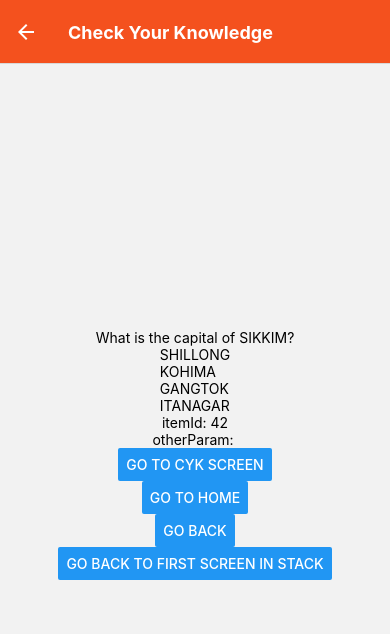
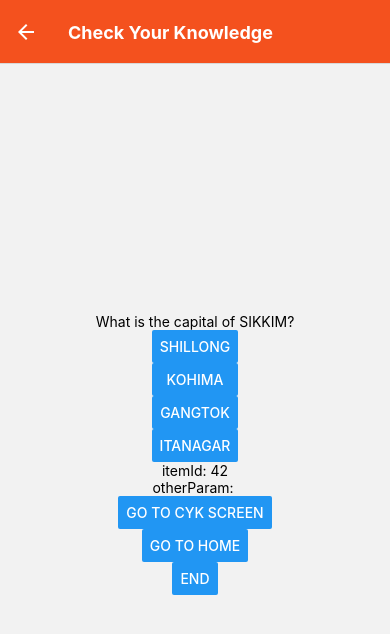
Before and after one commit to daredevilteja/ChecKno, a React Native app: screen / in a window 390 px wide. Both pictures are taken after a click on the button "CHECK YOUR KNOWLEDGE". Shown: the top 634 px of the page. Built offline with nearby package versions, Linux system fonts and the light colour scheme.

Commit message:
Added modal

```diff
--- a/App.js
+++ b/App.js
@@ -1,8 +1,8 @@
 import { NavigationContainer } from "@react-navigation/native";
 import { createNativeStackNavigator } from "@react-navigation/native-stack";
 import { StatusBar } from "expo-status-bar";
-import React from "react";
-import { Button, StyleSheet, Text, View } from "react-native";
+import React, { useState } from "react";
+import { Pressable, Button, Modal, StyleSheet, Text, View } from "react-native";
 import { SafeAreaProvider, SafeAreaView } from "react-native-safe-area-context";
 
 const data = {
@@ -64,10 +64,12 @@ function HomeScreen({ navigation }) {
 function CYKScreen({ navigation, route }) {
   const { itemId, otherParam } = route.params;
   const currState = states[Math.floor(Math.random() * 30)];
-  const currCapital = data[currState];
+  const [currCapital, setCurrCapital] = useState("");
   const currCapitalCopy = [...capitals];
   const currOptions = [data[currState]];
   const currOptionsTemp = [];
+  const [showModal, setShowModal] = useState(false);
+  const [showAnsStatus, setShowAnsStatus] = useState("");
   let count = 0;
   while (count < 3) {
     const currNum = Math.floor(Math.random() * currCapitalCopy.length);
@@ -88,17 +90,41 @@ function CYKScreen({ navigation, route }) {
     count += 1;
   }
 
+  const checkAnswer = (val) => {
+    if (val == data[currState].toUpperCase()) {
+      setShowAnsStatus("Right");
+    } else {
+      setShowAnsStatus("Wrong");
+      setCurrCapital(data[currState]);
+    }
+    setShowModal(true);
+  };
+
   return (
     <SafeAreaView style={{ flex: 1 }}>
       <View style={styles.container}>
+        {!showModal ? (
+          <>
             <Text>
               What is the capital of {currState.toString().toUpperCase()}?
             </Text>
             <View>
-          <Text>{currOptionsTemp[0].toUpperCase()}</Text>
-          <Text>{currOptionsTemp[1].toUpperCase()}</Text>
-          <Text>{currOptionsTemp[2].toUpperCase()}</Text>
-          <Text>{currOptionsTemp[3].toUpperCase()}</Text>
+              <Button
+                title={currOptionsTemp[0].toUpperCase()}
+                onPress={() => checkAnswer(currOptionsTemp[0].toUpperCase())}
+              />
+              <Button
+                title={currOptionsTemp[1].toUpperCase()}
+                onPress={() => checkAnswer(currOptionsTemp[1].toUpperCase())}
+              />
+              <Button
+                title={currOptionsTemp[2].toUpperCase()}
+                onPress={() => checkAnswer(currOptionsTemp[2].toUpperCase())}
+              />
+              <Button
+                title={currOptionsTemp[3].toUpperCase()}
+                onPress={() => checkAnswer(currOptionsTemp[3].toUpperCase())}
+              />
             </View>
             <Text>itemId: {JSON.stringify(itemId)}</Text>
             <Text>otherParam: {JSON.stringify(otherParam)}</Text>
@@ -115,11 +141,40 @@ function CYKScreen({ navigation, route }) {
               title="Go to Home"
               onPress={() => navigation.navigate("Home")}
             />
-        <Button title="Go back" onPress={() => navigation.goBack()} />
-        <Button
-          title="Go back to first screen in stack"
-          onPress={() => navigation.popToTop()}
-        />
+
+            <Button title="End" onPress={() => navigation.popToTop()} />
+          </>
+        ) : (
+          <Modal
+            animationType="fade"
+            transparent={true}
+            visible={showModal}
+            onRequestClose={() => {
+              Alert.alert("Modal has been closed.");
+              setShowModal(!showModal);
+            }}
+          >
+            <View style={styles.centeredView}>
+              <View style={styles.modalView}>
+                <Text style={styles.modalText}>{showAnsStatus} Answer</Text>
+                {showAnsStatus === "Wrong" ? (
+                  <Text style={styles.modalText}>
+                    Right Answer is {currCapital}
+                  </Text>
+                ) : (
+                  <></>
+                )}
+
+                <Pressable
+                  style={[styles.button, styles.buttonClose]}
+                  onPress={() => setShowModal(!showModal)}
+                >
+                  <Text style={styles.textStyle}>Close</Text>
+                </Pressable>
+              </View>
+            </View>
+          </Modal>
+        )}
       </View>
     </SafeAreaView>
   );
@@ -165,4 +220,45 @@ const styles = StyleSheet.create({
     alignItems: "center",
     justifyContent: "center",
   },
+  centeredView: {
+    flex: 1,
+    justifyContent: "center",
+    alignItems: "center",
+    marginTop: 22,
+  },
+  modalView: {
+    margin: 20,
+    backgroundColor: "white",
+    borderRadius: 20,
+    padding: 35,
+    alignItems: "center",
+    shadowColor: "#000",
+    shadowOffset: {
+      width: 0,
+      height: 2,
+    },
+    shadowOpacity: 0.25,
+    shadowRadius: 4,
+    elevation: 5,
+  },
+  button: {
+    borderRadius: 20,
+    padding: 10,
+    elevation: 2,
+  },
+  buttonOpen: {
+    backgroundColor: "#F194FF",
+  },
+  buttonClose: {
+    backgroundColor: "#2196F3",
+  },
+  textStyle: {
+    color: "white",
+    fontWeight: "bold",
+    textAlign: "center",
+  },
+  modalText: {
+    marginBottom: 15,
+    textAlign: "center",
+  },
 });
```
Lines whose indentation alone changed are shown as unchanged.
